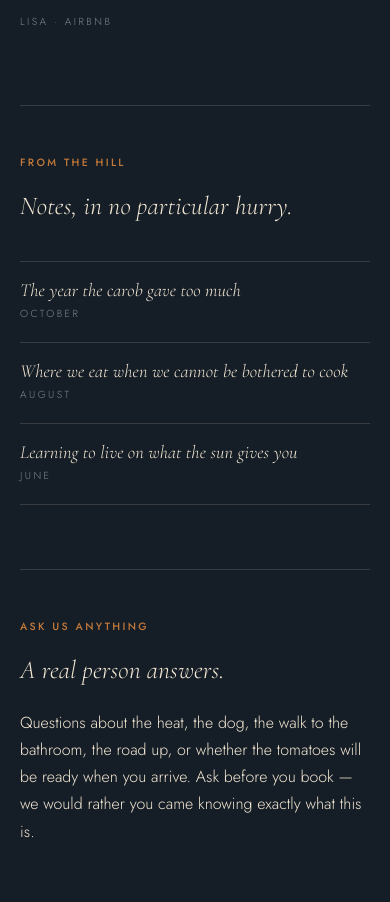
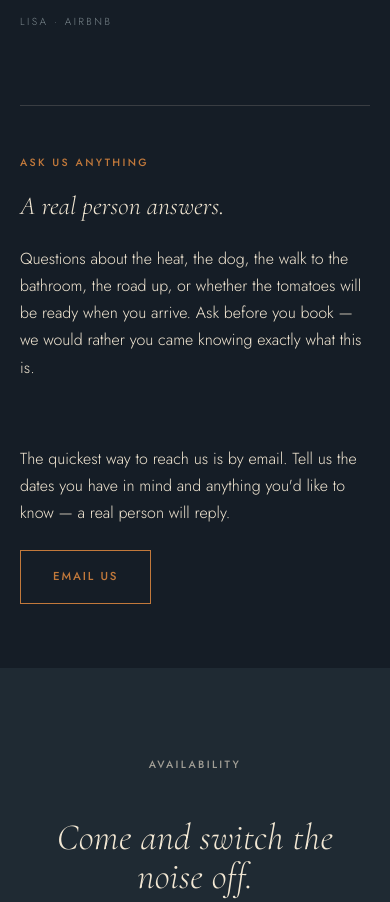
Before and after one commit to sepaler/haroupaki, a plain HTML site: page index.html in a window 390 px wide. Shown: the part 6634-7536 px from the top of the page. Drawn offline with nearby package versions, Linux system fonts and the light colour scheme.

Commit message:
enlarge photos + removed from the hill

```diff
--- a/index.html
+++ b/index.html
@@ -101,17 +101,6 @@ p{max-width:36rem}
 .honest h3{font-size:1.15rem;margin-bottom:.3rem}
 .honest p{margin:0;font-size:.93rem;color:var(--lamp-dim)}
 
-/* journal */
-.entry{border-bottom:1px solid var(--hair)}
-.entry:first-of-type{border-top:1px solid var(--hair)}
-.entry summary{list-style:none;cursor:pointer;padding:1.5rem 0;display:grid;grid-template-columns:1fr auto;gap:1rem;align-items:baseline}
-.entry summary::-webkit-details-marker{display:none}
-.entry summary h3{font-size:clamp(1.2rem,2.3vw,1.7rem);font-style:italic}
-.entry summary:hover h3{color:var(--ember)}
-.entry .when{font-size:.64rem;letter-spacing:.24em;text-transform:uppercase;color:var(--stone)}
-.entry__b{padding-bottom:1.9rem}
-.entry__b p{color:var(--lamp-dim);margin-top:0}
-
 /* reviews */
 .reviews{display:grid;gap:2rem;grid-template-columns:1fr;margin-top:2.5rem}
 @media(min-width:44rem){.reviews{grid-template-columns:1fr 1fr}}
@@ -142,6 +131,13 @@ footer .wrap{display:flex;flex-wrap:wrap;gap:.6rem 2rem;justify-content:space-be
 
 .rv{opacity:0;transform:translateY(16px);transition:opacity 1s ease,transform 1s cubic-bezier(.2,.7,.2,1)}
 .rv.in{opacity:1;transform:none}
+
+/* lightbox */
+.hour__pic img,.strip img,.frame img{cursor:zoom-in}
+.lb{position:fixed;inset:0;z-index:50;display:none;flex-direction:column;align-items:center;justify-content:center;gap:1.1rem;margin:0;background:rgba(21,29,38,.96);padding:var(--pad);cursor:zoom-out}
+.lb.open{display:flex}
+.lb img{max-width:min(92vw,74rem);max-height:82vh;width:auto;height:auto;object-fit:contain;box-shadow:0 0 6rem rgba(0,0,0,.5)}
+.lb figcaption{font-size:.78rem;color:var(--lamp-dim);letter-spacing:.04em;text-align:center;max-width:36rem}
 @media(prefers-reduced-motion:reduce){html{scroll-behavior:auto}.rv{opacity:1;transform:none;transition:none}.cta,.strip img{transition:none}}
 
 /* ---------- mobile pass ---------- */
@@ -164,8 +160,6 @@ footer .wrap{display:flex;flex-wrap:wrap;gap:.6rem 2rem;justify-content:space-be
   .strip{gap:.4rem}
   .book h2{font-size:clamp(2rem,9.5vw,3rem)}
   .cta{padding:1rem 2rem;letter-spacing:.16em}
-  .entry summary{grid-template-columns:1fr;gap:.3rem;padding:1.2rem 0}
-  .entry summary h3{font-size:1.15rem}
   footer .wrap{flex-direction:column}
 }
 </style>
@@ -287,17 +281,6 @@ footer .wrap{display:flex;flex-wrap:wrap;gap:.6rem 2rem;justify-content:space-be
   </div>
 </section>
 
-<section class="s wrap rv" id="journal" style="padding-top:0">
-  <hr class="rule" style="margin-bottom:clamp(3rem,7vw,5rem)">
-  <p class="eyebrow">From the hill</p>
-  <h2 class="lede">Notes, in no particular hurry.</h2>
-  <div style="margin-top:2.5rem">
-    <details class="entry"><summary><h3>The year the carob gave too much</h3><span class="when">October</span></summary><div class="entry__b"><p>Replace this with your own writing. A short post every few weeks is plenty: what is ripe, what the weather is doing, a taverna worth the drive. Guests read these before booking, and search engines read them all year.</p><p>To add a post, copy this block in the HTML and change the title, the month and the words.</p></div></details>
-    <details class="entry"><summary><h3>Where we eat when we cannot be bothered to cook</h3><span class="when">August</span></summary><div class="entry__b"><p>Replace this with your own writing. Local recommendations make good posts — useful, honest, and nobody else can write them.</p></div></details>
-    <details class="entry"><summary><h3>Learning to live on what the sun gives you</h3><span class="when">June</span></summary><div class="entry__b"><p>Replace this with your own writing. The off-grid story is the one people share.</p></div></details>
-  </div>
-</section>
-
 <section class="s wrap rv" id="contact" style="padding-top:0">
   <hr class="rule" style="margin-bottom:clamp(3rem,7vw,5rem)">
   <div class="two">
@@ -331,6 +314,18 @@ footer .wrap{display:flex;flex-wrap:wrap;gap:.6rem 2rem;justify-content:space-be
   var io=new IntersectionObserver(function(en){en.forEach(function(x){if(x.isIntersecting){x.target.classList.add('in');io.unobserve(x.target)}})},{rootMargin:'0px 0px -8% 0px',threshold:.06});
   els.forEach(function(e){io.observe(e)});
 })();
+(function(){
+  var lb=document.createElement('figure');lb.className='lb';lb.setAttribute('role','dialog');lb.setAttribute('aria-modal','true');
+  lb.innerHTML='<img alt=""><figcaption></figcaption>';
+  document.body.appendChild(lb);
+  var big=lb.querySelector('img'),cap=lb.querySelector('figcaption');
+  document.querySelectorAll('.hour__pic img,.strip img,.frame img').forEach(function(img){
+    img.addEventListener('click',function(){big.src=img.src;big.alt=img.alt;cap.textContent=img.alt;lb.classList.add('open')});
+  });
+  function close(){lb.classList.remove('open')}
+  lb.addEventListener('click',close);
+  document.addEventListener('keydown',function(e){if(e.key==='Escape')close()});
+})();
 </script>
 </body>
 </html>
```
